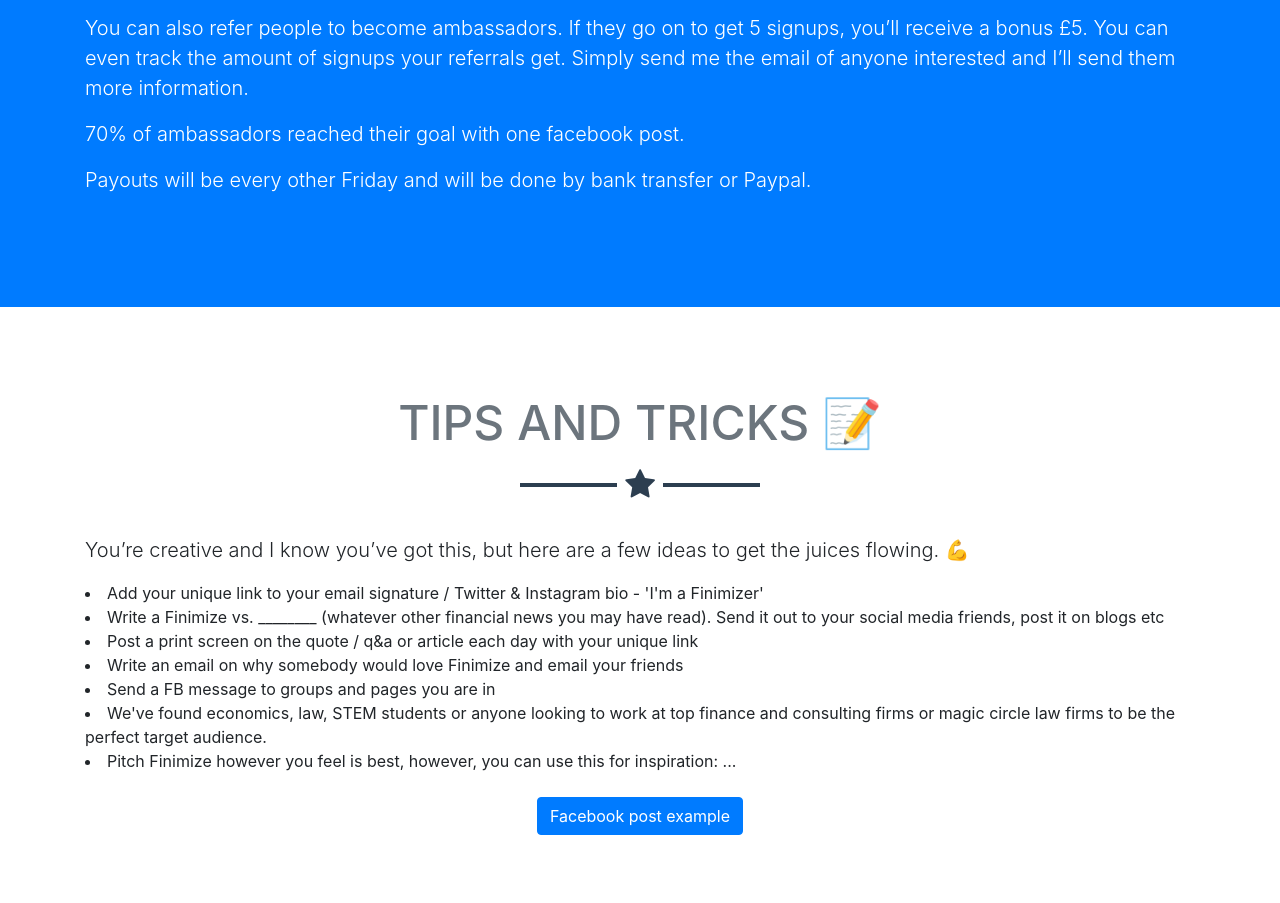
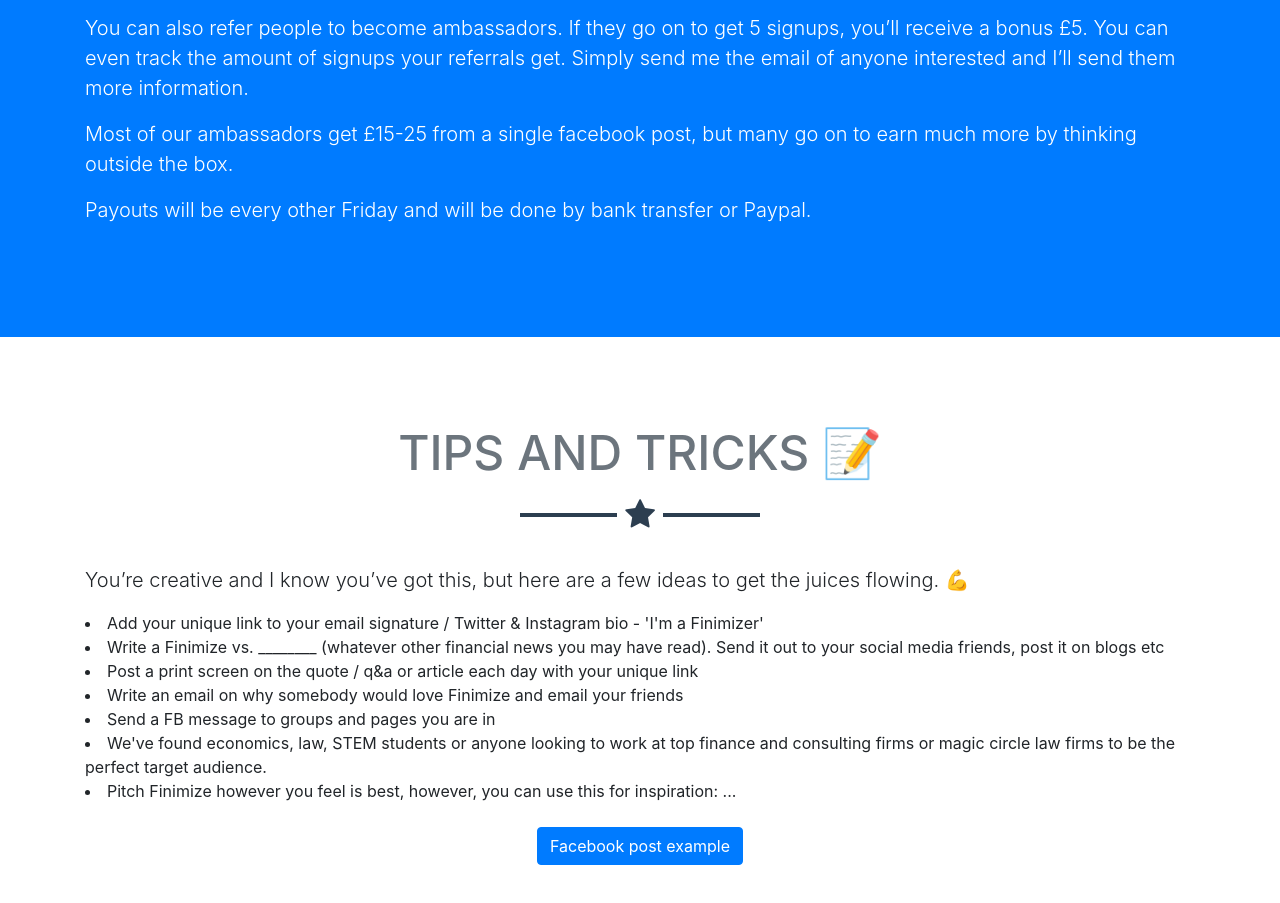
Before and after one commit to sivesh1234/warwick_finimize, a website with bundled scripts: page index.html in a window 1280 px wide. Shown: the part 1761-2664 px from the top of the page. Built offline with nearby package versions, Linux system fonts and the light colour scheme.

Commit message:
test
test

```diff
--- a/index.html
+++ b/index.html
@@ -116,7 +116,7 @@
             <p class="lead">If you get 10 signups we’ll pay you £10! You will also get an extra £1 for every extra signup. (So 23 signups would get you £23!)</p>
 
             <p class="lead">You can also refer people to become ambassadors. If they go on to get 5 signups, you’ll receive a bonus £5. You can even track the amount of signups your referrals get. Simply send me the email of anyone interested and I’ll send them more information. </p>
-            <p class="lead">70% of ambassadors reached their goal with one facebook post.</p>
+            <p class="lead">Most of our ambassadors get £15-25 from a single facebook post, but many go on to earn much more by thinking outside the box.</p>
             <p class="lead">Payouts will be every other Friday and will be done by bank transfer or Paypal.</p>
 
 
```
